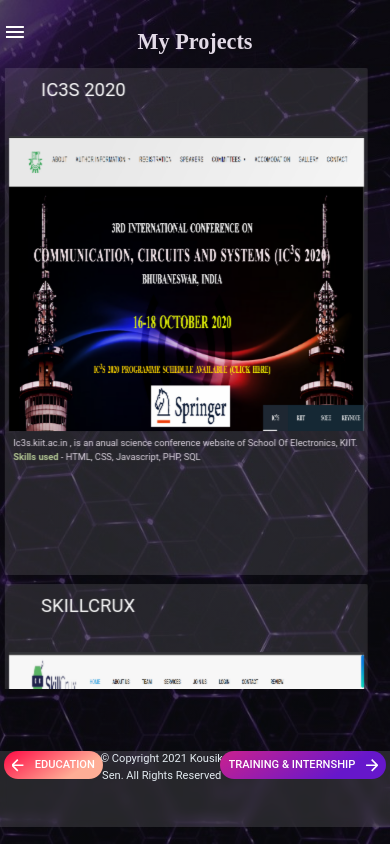
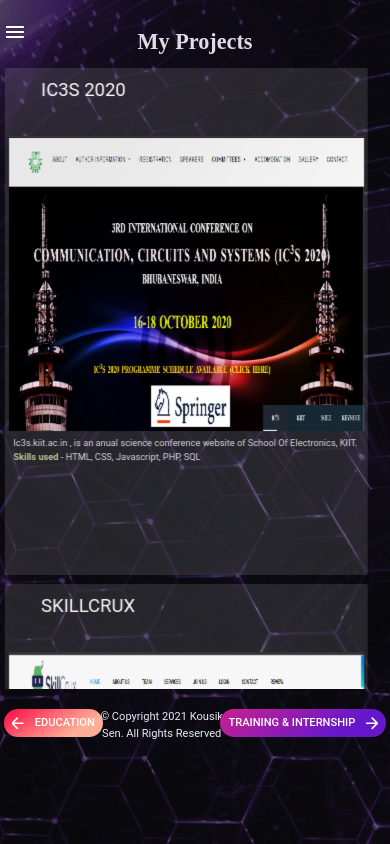
Before and after one commit to kousiksen09/kousik, a React (Create React App) app: page /project in a window 390 px wide. Built offline with nearby package versions, Linux system fonts and the light colour scheme; a web font is replaced by a local one.

Commit message:
Fix | Footer in mobile view

```diff
--- a/src/views/component/Footer.js
+++ b/src/views/component/Footer.js
@@ -1,5 +1,8 @@
 import React from 'react';
+import clsx from 'clsx';
 import { makeStyles } from '@material-ui/core/styles';
+import useMediaQuery from '@material-ui/core/useMediaQuery';
+import { useTheme } from '@material-ui/core/styles';
 import { Link } from 'react-router-dom';
 import { Button, Typography } from '@material-ui/core';
 import ArrowForwardIcon from '@material-ui/icons/ArrowForward';
@@ -8,19 +11,26 @@
 const useStyles = makeStyles((theme) => ({
   root: {
     width: '100%',
+    height: '8vh',
+    position: 'absolute',
+    top: '92vh',
+  },
+  mobileRoot: {
+    width: '100%',
     height: '9vh',
     position: 'absolute',
-    top: '89vh',
+    top: '84vh',
   },
   footerContainer: {
     position: 'relative',
     alignItems: 'center',
     height: '100%',
     width: '100%',
+    backgroundColor: 'transparent',
 
-    backgroundColor: 'rgba(255, 255, 255, .12)',
-    // borderTop: '0.1rem solid #e38c44',
-    backdropFilter: 'blur(0.6rem)',
+    // backgroundColor: 'rgba(255, 255, 255, .12)',
+    // // borderTop: '0.1rem solid #e38c44',
+    // backdropFilter: 'blur(0.6rem)',
   },
   nextPage: {
     display: 'flex',
@@ -91,9 +101,11 @@
 }));
 function Footer(props) {
   const classes = useStyles();
+  const theme = useTheme();
+  const screenChange = useMediaQuery(theme.breakpoints.up('md'));
 
   return (
-    <div className={classes.root}>
+    <div className={clsx(screenChange ? classes.root : classes.mobileRoot)}>
       <div className={classes.footerContainer}>
         <div className={classes.pageRoute}>
           <div className={classes.prevPage}>
```
